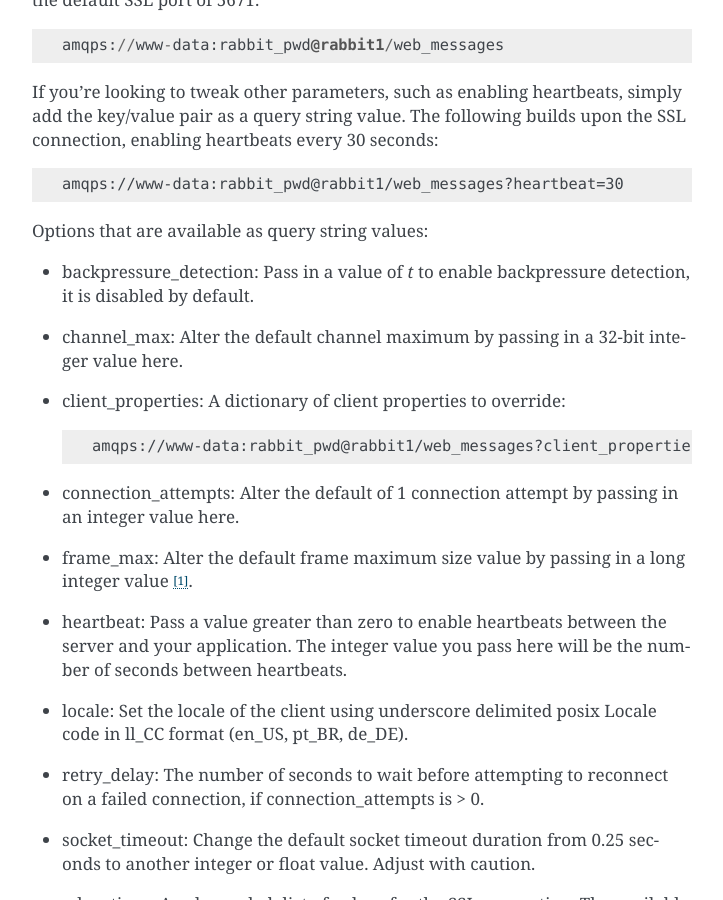
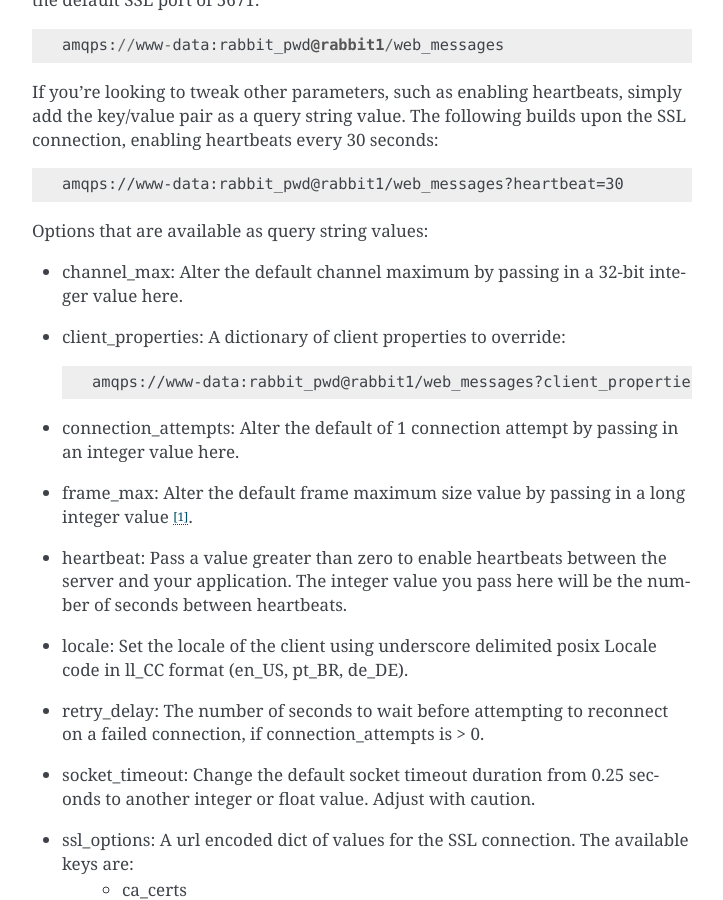
Before and after one commit to pika/pika, a Sphinx documentation site: the page built from docs/examples/using_urlparameters.rst, in a window 1280 px wide and 900 px high, scrolled down 1037 px. Shown: the whole window, without its empty margins (388-1111 px from the left). Built offline with Sphinx 7.4.7, drawn with Linux system fonts in a browser that asks for light colours.

Commit message:
Remove removed `backpressure_detection` URL parameter from docs
The `backpressure_detection` URL parameter was removed in pika 1.0.0.
Remove it from the URL parameters documentation in
`docs/examples/using_urlparameters.rst`.

```diff
--- a/docs/examples/using_urlparameters.rst
+++ b/docs/examples/using_urlparameters.rst
@@ -38,7 +38,6 @@ If you're looking to tweak other parameters, such as enabling heartbeats, simply
 
 Options that are available as query string values:
 
-- backpressure_detection: Pass in a value of *t* to enable backpressure detection, it is disabled by default.
 - channel_max: Alter the default channel maximum by passing in a 32-bit integer value here.
 - client_properties: A dictionary of client properties to override::
 
```
